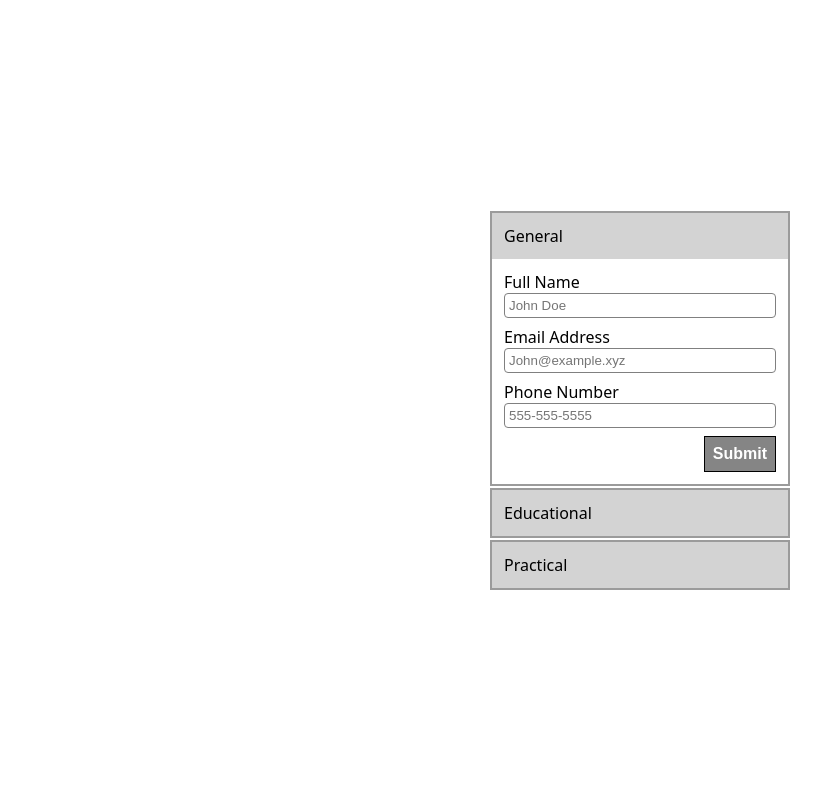
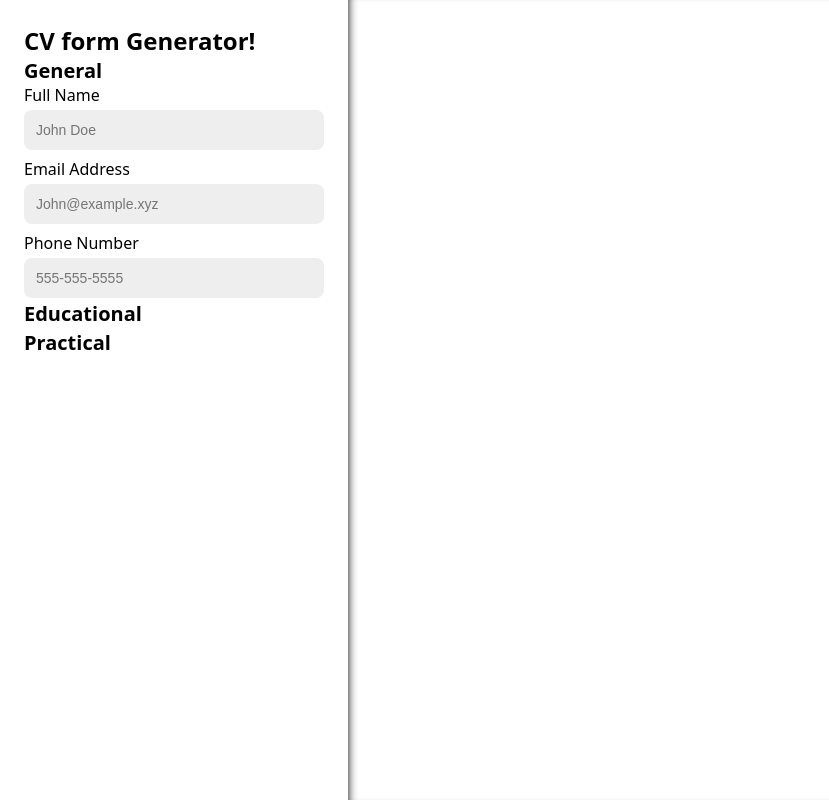
Before and after one commit to crispynoodlesoup/react-CV, a React (Vite) app: page / in a window 1280 px wide. Shown: the whole page, without its empty margins (0-829 px from the left). Built offline with nearby package versions, Linux system fonts and the light colour scheme.

Commit message:
redesign to make room for the displayed CV form

```diff
--- a/src/App.jsx
+++ b/src/App.jsx
@@ -16,7 +16,6 @@ function General() {
         <label htmlFor="phone">Phone Number</label>
         <input id="phone" type="tel" placeholder="555-555-5555" />
       </p>
-      <button type="button">Submit</button>
     </div>
   );
 }
@@ -36,7 +35,6 @@ function Educational() {
         <label htmlFor="study-date">Date of Study</label>
         <input id="study-date" type="date" min="1924-01-01" max="2024-06-01" />
       </p>
-      <button type="button">Submit</button>
     </div>
   );
 }
@@ -56,7 +54,6 @@ function Practical() {
         <label htmlFor="job-description">Job Description:</label>
         <textarea id="job-description" cols="30" rows="10"></textarea>
       </p>
-      <button type="button">Submit</button>
     </div>
   );
 }
@@ -77,7 +74,7 @@ function Accordion({ children, accordionId, selected, onSelect }) {
   );
 }
 
-function CV() {
+function SideBar() {
   const [selected, setSelected] = useState("General");
 
   function select(accordionId) {
@@ -85,8 +82,14 @@ function CV() {
   }
 
   return (
-    <form className="cv-form">
-      <Accordion accordionId={"General"} selected={selected} onSelect={select}>
+    <aside>
+      <h1>CV form Generator!</h1>
+      <form className="cv-form" onSubmit={(e) => e.preventDefault()}>
+        <Accordion
+          accordionId={"General"}
+          selected={selected}
+          onSelect={select}
+        >
           <General></General>
         </Accordion>
         <Accordion
@@ -104,12 +107,18 @@ function CV() {
           <Practical></Practical>
         </Accordion>
       </form>
+    </aside>
   );
+}
+
+function CV() {
+  return <main></main>;
 }
 
 function App() {
   return (
     <>
+      <SideBar></SideBar>
       <CV></CV>
     </>
   );
--- a/style/app.css
+++ b/style/app.css
@@ -1,3 +1,7 @@
+aside {
+  padding: 24px;
+}
+
 .cv-form {
   display: flex;
   flex-direction: column;
@@ -5,37 +9,43 @@
 }
 
 .accordion {
-  border: 2px solid #9b9b9b;
-  width: 300px;
+  width: 100%;
   flex: 0 0 auto;
 }
 
 .accordion-switch {
-  padding: 12px;
-  background-color: lightgray;
+  font-size: 20px;
+  font-weight: 800;
 }
 
 .accordion-switch:hover {
   cursor: pointer;
-  background-color: #c3dee7;
 }
 
 .accordion-content {
   background-color: white;
-  padding: 12px;
   display: flex;
   flex-direction: column;
   gap: 8px;
 }
 
-input[type="text"], input[type="tel"], input[type="email"] {
-  width: 100%;
-  border: 1px solid grey;
-  border-radius: 4px;
-  padding: 4px;
+input[type="text"], input[type="tel"], input[type="email"], input[type="date"], textarea {
+  width: 300px;
+  border: none;
+  background-color: #eee;
+  border-radius: 8px;
+  padding: 12px;
+  font-size: 14px;
+}
+
+input[type="date"] {
+  max-width: 160px;
 }
 
 .accordion-content p {
+  display: flex;
+  flex-direction: column;
+  gap: 4px;
   width: 100%;
 }
 
@@ -44,17 +54,22 @@ input[type="text"], input[type="tel"], input[type="email"] {
   font-size: 16px;
   font-weight: 800;
   color: white;
-  background-color: rgb(133, 133, 133);
-  border: 1px solid black;
+  background-color: hsl(212, 80%, 72%);
+  border: none;
+  border-radius: 8px;
 
   align-self: flex-end;
 }
 
 .accordion-content > button:hover {
-  background-color: rgb(128, 127, 127);
+  background-color: hsl(212, 80%, 75%);
   cursor: pointer;
 }
 
 .accordion-content > button:active {
-  background-color: rgb(140, 140, 140);
+  background-color: hsl(212, 80%, 78%);
 }
+
+main {
+  box-shadow: inset 8px 0 10px -8px rgb(0, 0, 0);
+}
--- a/style/main.css
+++ b/style/main.css
@@ -14,5 +14,6 @@ body {
     height: 100%;
     width: 100%;
     display: grid;
-    place-content: center;
+    grid-template-columns: min-content 1fr;
+    grid-template-rows: 1fr;
 }
```
Lines whose indentation alone changed are shown as unchanged.
